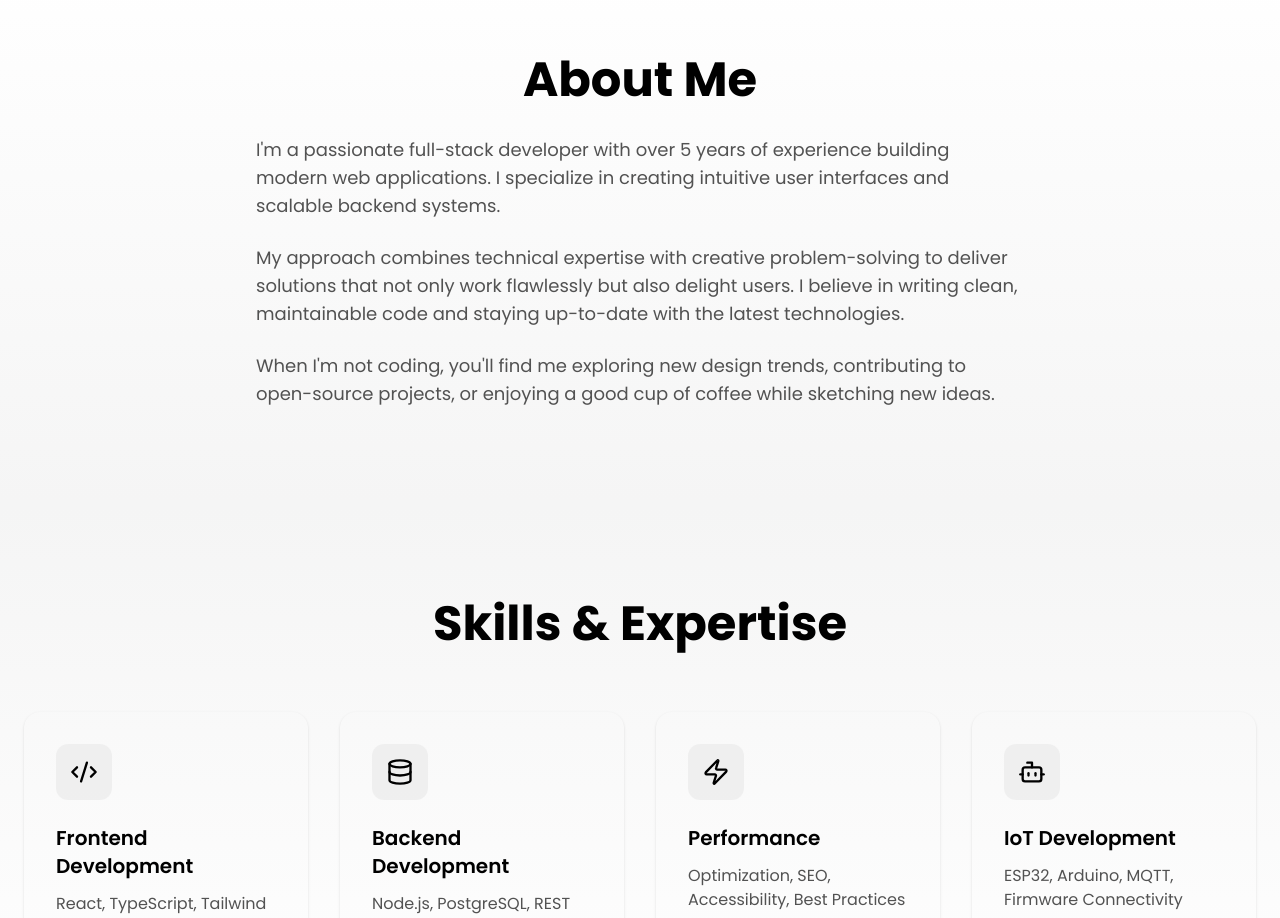
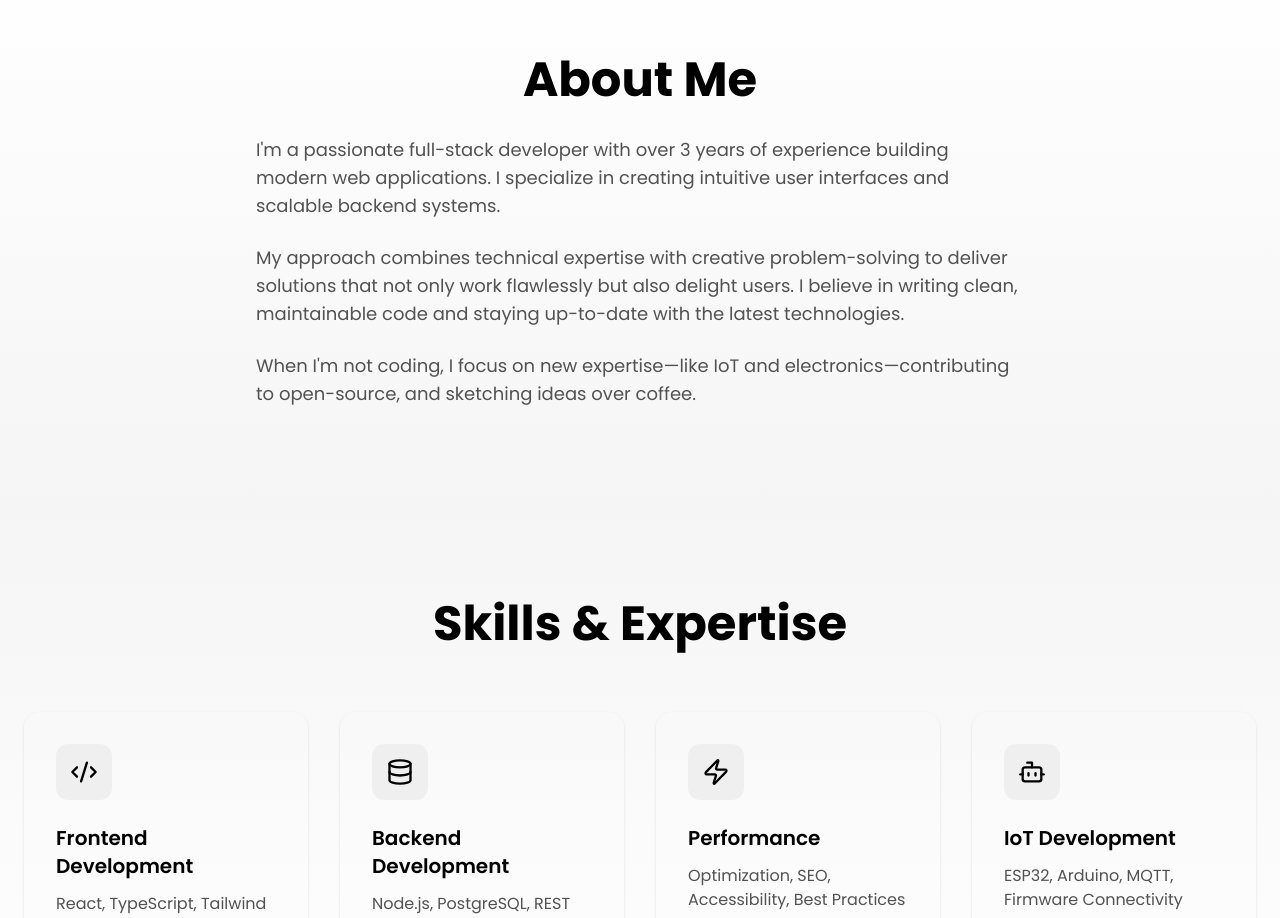
Before and after one commit to revxcode/ghoodev, a SvelteKit app: page / in a window 1280 px wide. Shown: the part 840-1758 px from the top of the page. Built offline with nearby package versions, Linux system fonts and the light colour scheme; a web font is replaced by a local one.

Commit message:
Update About Me section in +page.svelte; revise experience duration and refine personal interests description.

```diff
--- a/src/routes/+page.svelte
+++ b/src/routes/+page.svelte
@@ -77,7 +77,7 @@
 			<h2 class="mb-8 text-center text-4xl font-bold text-black md:text-5xl">About Me</h2>
 			<div class="space-y-6 text-lg text-neutral-600">
 				<p>
-					I'm a passionate full-stack developer with over 5 years of experience building modern web
+					I'm a passionate full-stack developer with over 3 years of experience building modern web
 					applications. I specialize in creating intuitive user interfaces and scalable backend
 					systems.
 				</p>
@@ -87,8 +87,8 @@
 					clean, maintainable code and staying up-to-date with the latest technologies.
 				</p>
 				<p>
-					When I'm not coding, you'll find me exploring new design trends, contributing to
-					open-source projects, or enjoying a good cup of coffee while sketching new ideas.
+					When I'm not coding, I focus on new expertise—like IoT and electronics—contributing to
+					open-source, and sketching ideas over coffee.
 				</p>
 			</div>
 		</div>
```
